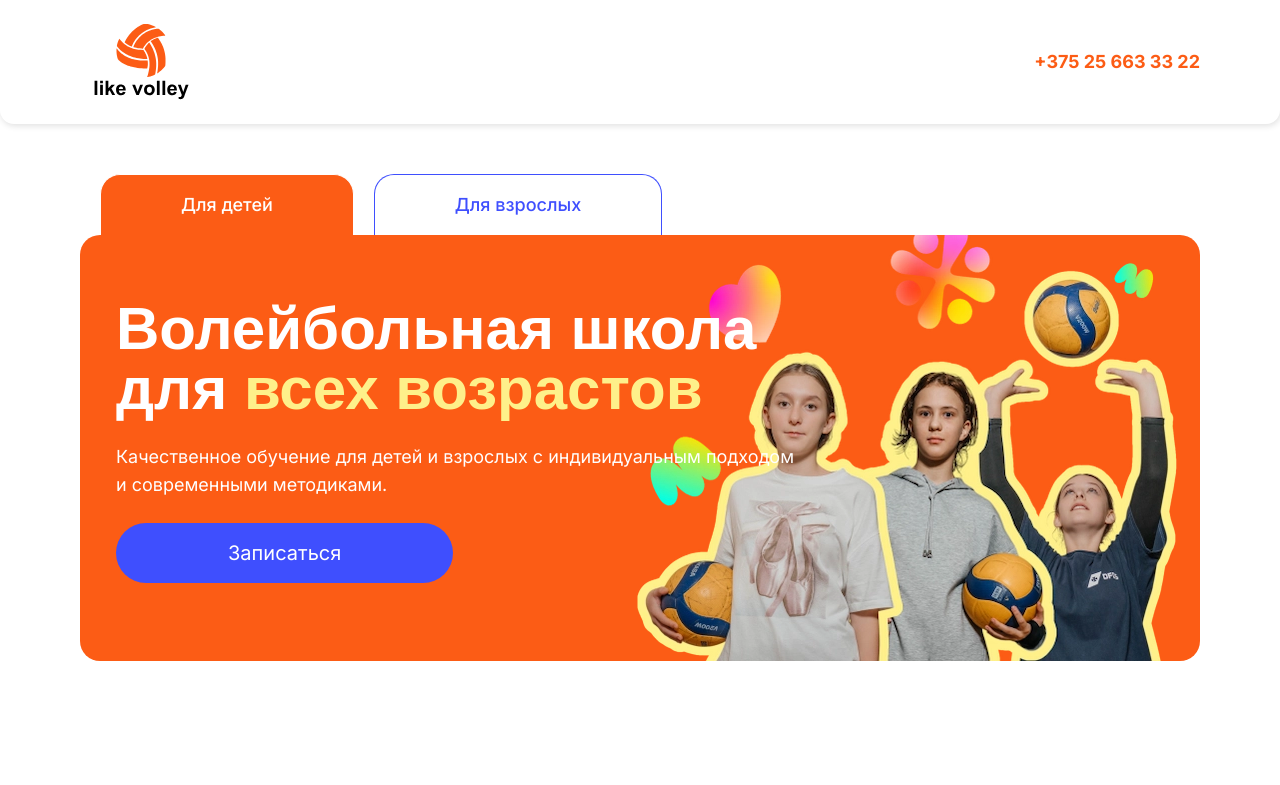
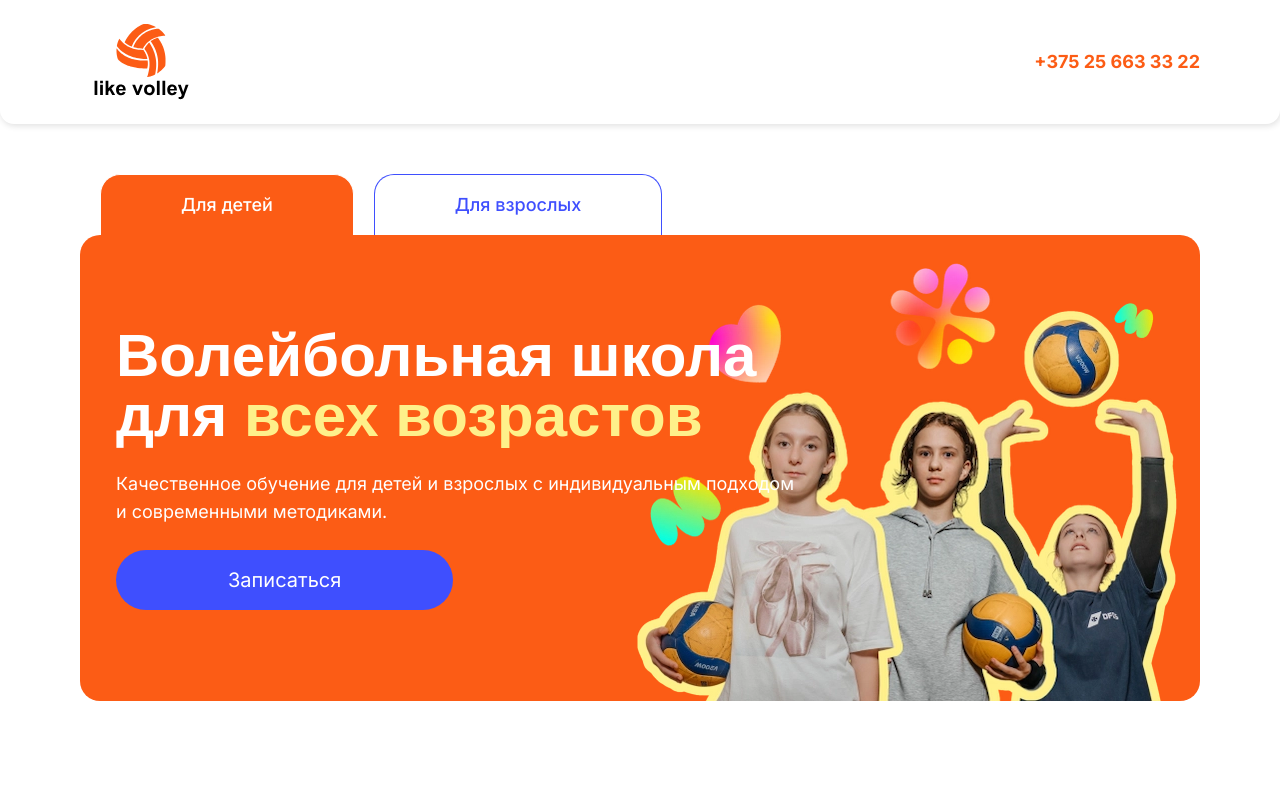
Before and after one commit to evgeniyworkbel/like-volley, a Next.js app: page / in a window 1280 px wide. Shown: the top 785 px of the page. Built offline with nearby package versions, Linux system fonts and the light colour scheme; a web font is replaced by a local one.

Commit message:
refactor(widgets): refined of div styles

```diff
--- a/src/widgets/hero/ui/hero.tsx
+++ b/src/widgets/hero/ui/hero.tsx
@@ -41,7 +41,7 @@ export function Hero() {
       </div>
       <div
         className={cn(
-          "flex flex-col items-center gap-4 overflow-hidden rounded-[20px] p-5 md:relative md:h-199 md:gap-6 md:p-9 xl:h-auto xl:items-start xl:pt-16 xl:pb-[78px]",
+          "flex flex-col items-center gap-4 overflow-hidden rounded-[20px] p-5 md:relative md:h-199 md:gap-6 md:p-9 xl:h-[466px] xl:items-start xl:justify-center",
           {
             "bg-accent-orange": ageGroup === "children",
             "bg-accent-blue": ageGroup === "adults",
```
